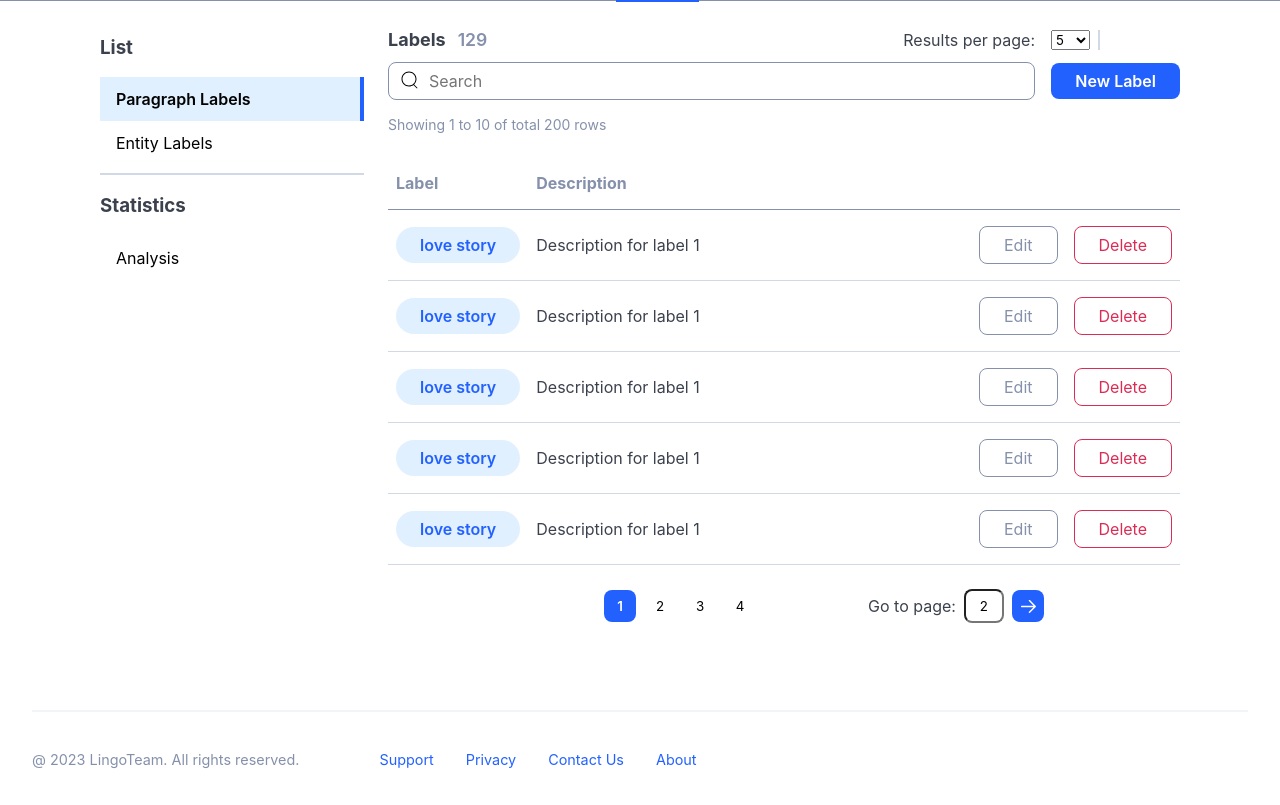
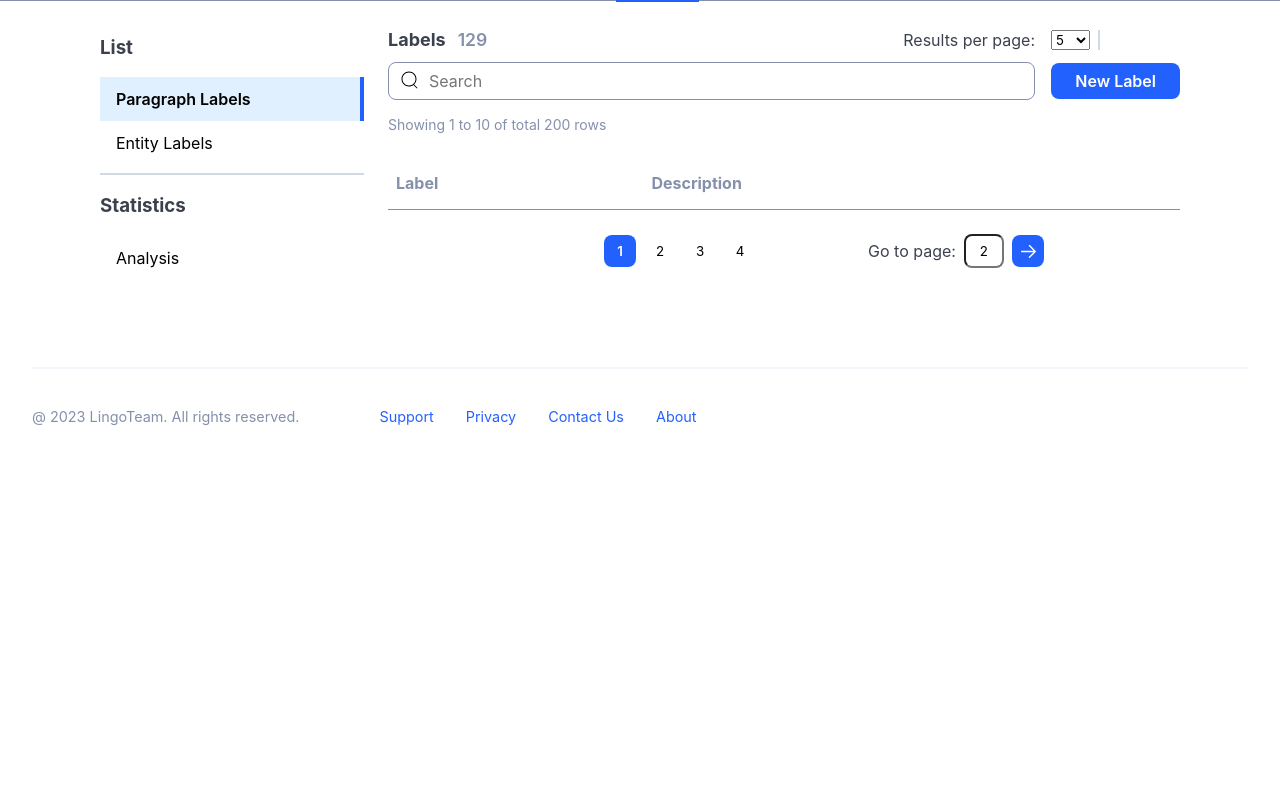
Before and after one commit to UniPinguid/Lingo, a Django app: page /project/labels in a window 1280 px wide; the page is wider, and only the part inside the window is pictured. Shown: the part 186-991 px from the top of that part. After the commit the page ends 611 px from the top of that part, so only its background shows below. Run offline with Django 4.2, Linux system fonts and the light colour scheme; lists and menus that the app fills with data are empty.

Commit message:
Labels details

```diff
--- a/lingo/lingo/templates/pages/project/labels.html
+++ b/lingo/lingo/templates/pages/project/labels.html
@@ -114,46 +114,18 @@
                         </tr>
                     </thead>
                     <tbody>
+                        {% for label in labels %}
                         <tr>
                             <td>
-                                <div class="label paragraph">love story</div>
+                                <div class="label paragraph">{{ label.labelname }}</div>
                             </td>
-                            <td>Description for label 1</td>
-                            <td><button class="action" id="edit">Edit</button><button class="action"
-                                    id="delete">Delete</button></td>
+                            <td>{{ label.description }}</td>
+                            <td>
+                                <button class="action" id="edit">Edit</button>
+                                <button class="action" id="delete">Delete</button>
+                            </td>
                         </tr>
-                        <tr>
-                            <td>
-                                <div class="label paragraph">love story</div>
-                            </td>
-                            <td>Description for label 1</td>
-                            <td><button class="action" id="edit">Edit</button><button class="action"
-                                    id="delete">Delete</button></td>
-                        </tr>
-                        <tr>
-                            <td>
-                                <div class="label paragraph">love story</div>
-                            </td>
-                            <td>Description for label 1</td>
-                            <td><button class="action" id="edit">Edit</button><button class="action"
-                                    id="delete">Delete</button></td>
-                        </tr>
-                        <tr>
-                            <td>
-                                <div class="label paragraph">love story</div>
-                            </td>
-                            <td>Description for label 1</td>
-                            <td><button class="action" id="edit">Edit</button><button class="action"
-                                    id="delete">Delete</button></td>
-                        </tr>
-                        <tr>
-                            <td>
-                                <div class="label paragraph">love story</div>
-                            </td>
-                            <td>Description for label 1</td>
-                            <td><button class="action" id="edit">Edit</button><button class="action"
-                                    id="delete">Delete</button></td>
-                        </tr>
+                        {% endfor %}
                     </tbody>
                 </table>
                 <div class="pagination">
--- a/lingo/lingo/views.py
+++ b/lingo/lingo/views.py
@@ -47,8 +47,11 @@ def create_project(request):
         visibility_value = request.POST.get('visibility')
         member_value = request.POST.get('project-member')
         obj = Project(projectname=project_name_value,tags=tags_value,description=description_value,visibility=visibility_value,member=member_value)
-        obj.save()
-        return JsonResponse({"message":"Tạo project thành công."})
+        res = obj.insertProject()
+        if(res == 1):
+            return JsonResponse({"message":"Tạo project thành công."})
+        else:
+            return JsonResponse({"message":"Tạo project thất bại."})
 
 def create_label(request):
     if (request.method=='POST'):
@@ -68,3 +71,9 @@ def task_management(request,project_id):
     project = Project.objects.get(id=project_id)
     tasks = project.task_set.all()
     return render(request, 'project/tasks.html', {'project': project, 'tasks': tasks})
+
+
+def label_list(request, project_id):
+    temp = Label(project_id=project_id)
+    labels = temp.getLabelList(project_id)
+    return render(request, 'project/labels.html', {'labels': labels})
```
Also changed, not shown: lingo/lingo/models/label.py (+10 -0 lines), lingo/lingo/models/project.py (+10 -0 lines), lingo/lingo/models/user.py (added).
